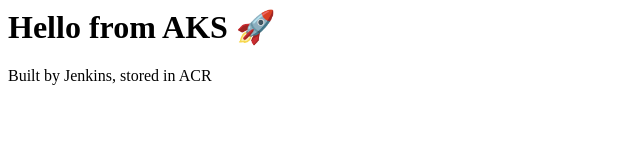
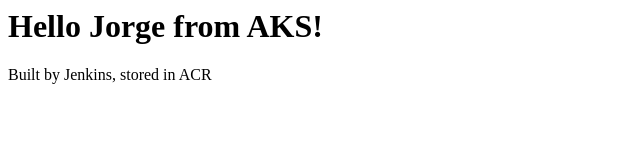
Before and after one commit to jlolivos/aks-lab01, a plain HTML site: page app/index.html in a window 1280 px wide. Shown: the whole page, without its empty margins (0-640 px from the left). Drawn offline with Linux system fonts and the light colour scheme.

Commit message:
Update greeting in index.html

```diff
--- a/app/index.html
+++ b/app/index.html
@@ -1,2 +1,2 @@
-<h1>Hello from AKS 🚀</h1>
+<h1>Hello Jorge from AKS!</h1>
 <p>Built by Jenkins, stored in ACR</p>
```
